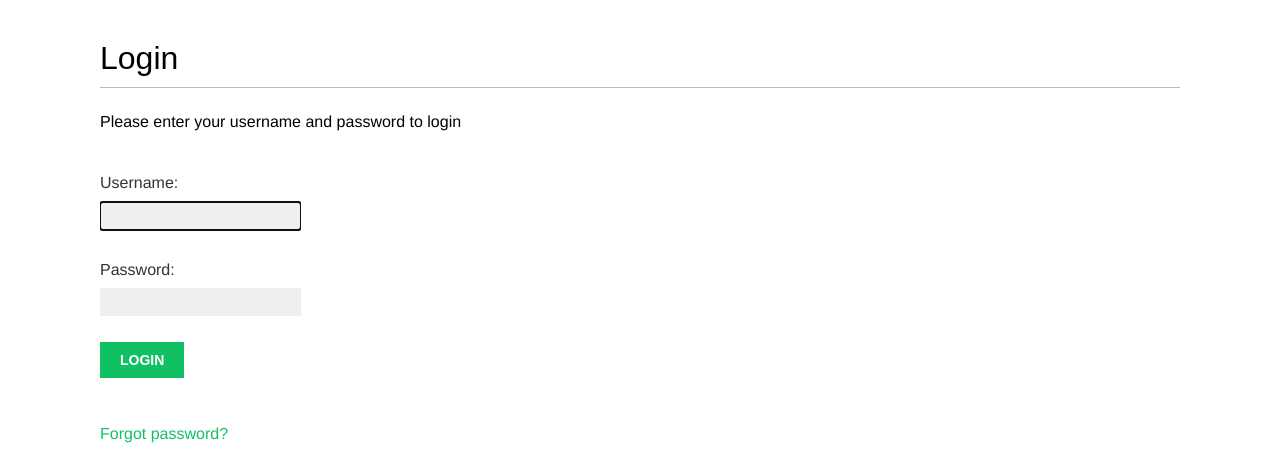
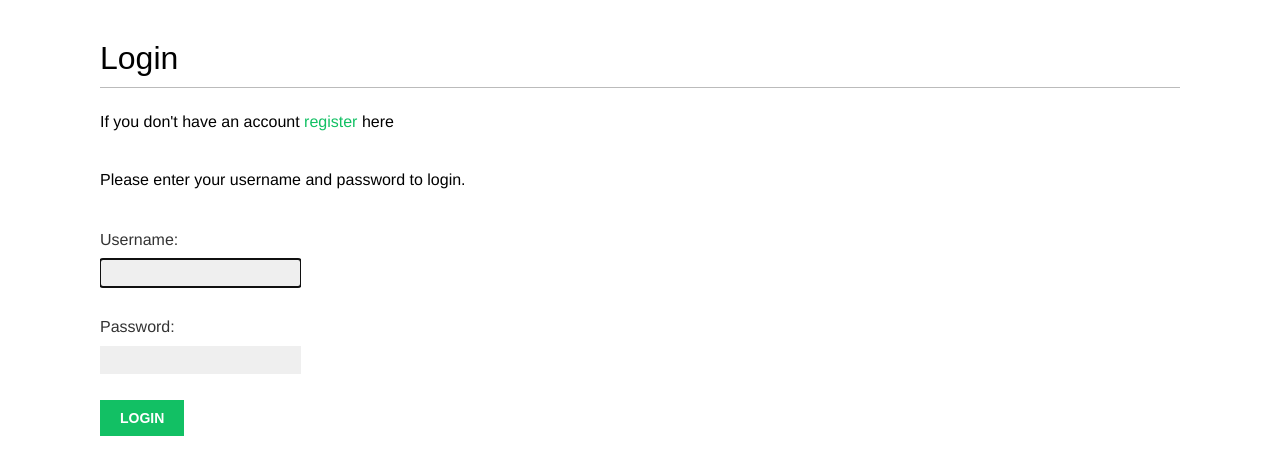
Before and after one commit to pravesh-k/social-site, a Django app: page /account/login/ in a window 1280 px wide. Shown: the part 47-508 px from the top of the page. Run offline with Django 3.2, Linux system fonts and the light colour scheme; some web fonts are replaced.

Commit message:
feature: user regn link in login form

```diff
--- a/account/templates/registration/login.html
+++ b/account/templates/registration/login.html
@@ -12,7 +12,9 @@
         </p>
     {% else %}
         <p>
-            Please enter your username and password to login
+            If you don't have an account
+            <a href="{% url "register" %}">register</a> here <br><br>
+            Please enter your username and password to login.
         </p>
     {% endif %}
     <div class="login-form">
```
